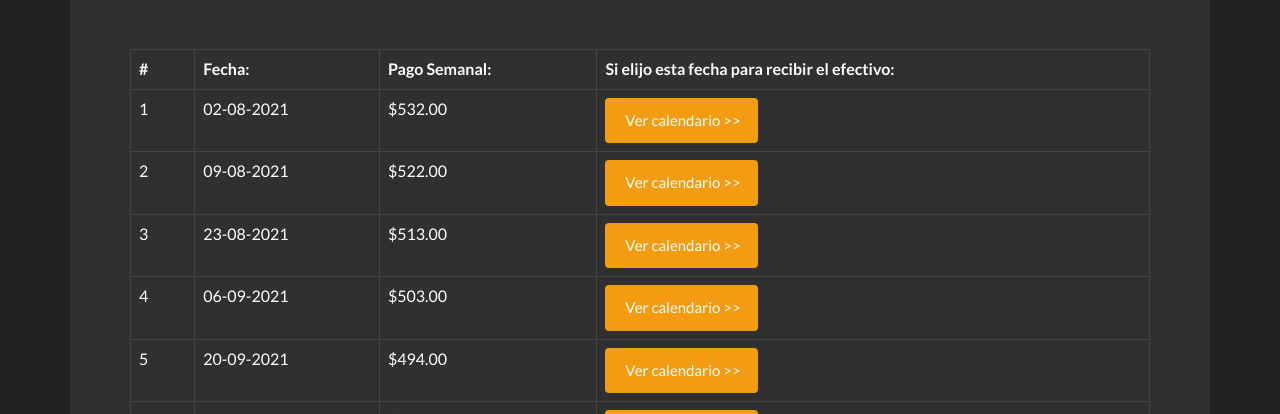
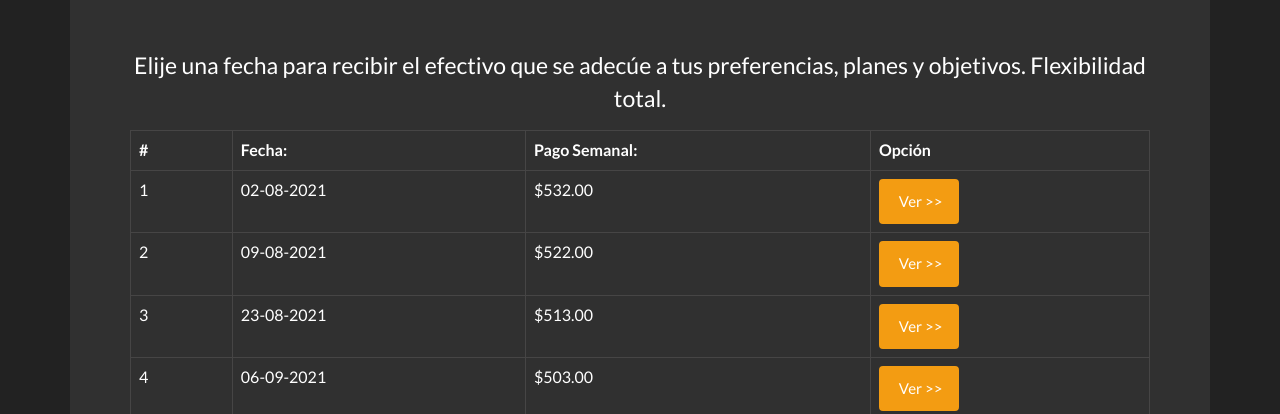
Before and after one commit to garyfranp/garyfranp.github.io, a plain HTML site: page index.html in a window 1280 px wide. Shown: the part 386-800 px from the top of the page. Drawn offline with nearby package versions, Linux system fonts and the light colour scheme.

Commit message:
Update index.html

```diff
--- a/index.html
+++ b/index.html
@@ -62,12 +62,16 @@
         <br><br>
           <!-- ************************************************************************************************ -->
           <div class="text-center" ng-if="pantalla==1">
+            <p>
+              Elije una fecha para recibir el efectivo que se adecúe a tus preferencias, planes y objetivos. Flexibilidad total.
+            </p>
+
             <table class="table table-hover table-bordered" >
             <tr>
               <th> # </th>
               <th>Fecha:</th>
               <th>Pago Semanal:</th>
-              <th>Si elijo esta fecha para recibir el efectivo:</th>
+              <th>Opción</th>
             </tr>
             <tr ng-repeat="elemento in listaDefechasDisponibles"  ng-class="{selected:elemento.fechaEntrega}">
               <td >{{elemento.numero}}</td>
@@ -75,7 +79,7 @@
               <td >{{elemento.pagoNormal}} </td>
               <td>
                 <button type="button" class="btn btn-warning" ng-click="crearCalendarioParaVista(elemento)">
-                  &nbsp;Ver calendario >>
+                  &nbsp;Ver >>
                 </button>
                </td>
             </tr>
```
